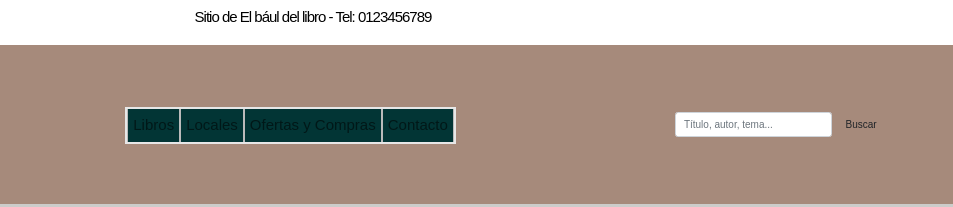
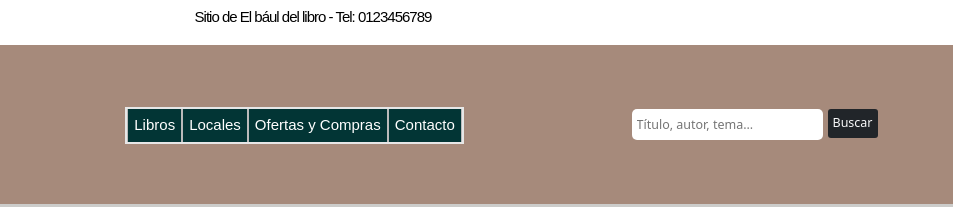
Before and after one commit to joaquingzapiola/joaquinrepo, a website: page index.html in a window 1280 px wide. Shown: the top 207 px of the page, 327-1280 px from the left. Drawn offline with nearby package versions, Linux system fonts and the light colour scheme; a web font is replaced by a local one.

Commit message:
actualización sass

```diff
--- a/index.html
+++ b/index.html
@@ -25,26 +25,26 @@
 				    <button class="navbar-toggler" type="button" data-bs-toggle="collapse" data-bs-target="#navbarSupportedContent" aria-controls="navbarSupportedContent" aria-expanded="false" aria-label="Toggle navigation">
 				    	<span class="navbar-toggler-icon"></span>
                     </button>
-                <div class="collapse navbar-collapse" id="navbarSupportedContent">
+                <div id="navbarSupportedContent"class="navbar-collapse collapse show" >
             	    <ul class="navbar-nav me-auto mb-2 mb-lg-0">
             		    <li class="nav-item">
-                            <a class="nav-link" aria-current="page" href="views/libros.html" target="_blank">Libros</a>
+                            <a class="nav-link text-white " aria-current="page" href="views/libros.html" target="_blank">Libros</a>
                         </li>
                         <li class="nav-item">
-                            <a class="nav-link" href="views/locales.html" target="_blank">Locales</a>
+                            <a class="nav-link text-white" href="views/locales.html" target="_blank">Locales</a>
                         </li>
                         <li class="nav-item">
-                            <a class="nav-link" href="views/ofertas-y-compras.html" target="_blank">
+                            <a class="nav-link text-white" href="views/ofertas-y-compras.html" target="_blank">
                                Ofertas y Compras
                             </a>
                         </li>
                         <li class="nav-item">
-                            <a class="nav-link" href="views/contacto.html#contacto" target="_blank">Contacto</a>
+                            <a class="nav-link text-white" href="views/contacto.html#contacto" target="_blank">Contacto</a>
                         </li>
                     </ul>
-                    <form class="d-flex">
-                        <input class="form-control me-2" type="search" placeholder="Título, autor, tema..." aria-label="Search">
-                        <button class="btn body__form--button body__form__button--click" type="submit">Buscar</button>
+                    <form class="d-flex justify-content-evenly">
+                        <input class="form-control-lg me-2 rounded border-0 p-2 h-25" id=inputGroup-sizing-lg type="search" placeholder="Título, autor, tema..." aria-label="Search">
+                        <button class="btn btn-lg btn-dark btn-outline-light border-0 w-25 p-2 h-25" type="submit">Buscar</button>
                     </form>
                 </div>
             </div>
--- a/scss/_body.scss
+++ b/scss/_body.scss
@@ -9,9 +9,7 @@
   padding: 6px 0px;
   box-sizing: border-box;
 }
-body{
-  font-family: 'Anek Telugu', sans-serif;
-}
+
 body main{
   box-sizing: border-box;
   text-align: center;
--- a/scss/_mediaQueries.scss
+++ b/scss/_mediaQueries.scss
@@ -85,6 +85,11 @@ nav{
 		margin-left: 70px;
 		margin-bottom: 10px;
 	}
+	.nav-link {
+    color: $white;
+    padding-right: 1.3rem;
+    padding-left: 1.3rem;
+  }
 	ul{
 		list-style: none;
 		margin: 2px,2px;
@@ -99,6 +104,8 @@ nav{
 			border-right:1px solid #bbb;
 			border-left: 1px solid #bbb;
 			display: inline-block;
+			padding-left: .1rem;
+      padding-right: .1rem;
 			a{
 				 display: block;
          color: #ffffff;
@@ -309,7 +316,7 @@ footer .btn-group-lg > .btn, .btn-lg {
 footer{
 	margin:10px;
 	padding: 10px 5px;
-	border: #000 0px solid;
+	border: $black 0px solid;
 	width: 100vw;
 	box-sizing: border-box;
 	background-color:#ffffff;
--- a/scss/_nav.scss
+++ b/scss/_nav.scss
@@ -60,6 +60,10 @@ nav{
 	    background-color: rgb(1, 89, 89);
 	    color: $white;
     }
+
+    .navbar-collapse{
+                margin: 0 9vw;
+            }
     .nav-item{
         color: $white;
   	}
@@ -82,19 +86,25 @@ nav{
 
     form{
 	    text-align: right;
-	    margin: 0px 10px;
+	    margin-top: 2vh;
+	    margin-bottom: 1vh;
+	    .d-flex{
+		    margin: 2vh 0;
+		    input{
+		        .form-control{
+		            font-size: 1.3rem;
+                }
+		    }
+        }
+        .rounded {
+            border-radius: 0.5rem !important;
+        }
+
 	    button{
 	    	.btn{
 	            padding-right: 1.5rem;
             }
-            .btn-outline-success {
-                color: #fff;
-                background-color: #1e2626;
-                font-size: 1.2rem;
-            }
-            .btn-outline-success {
-                border-color: #1e2626;
-            }
+
             .body__form--button{
 	            background-color: rgb(30, 38, 38);
 			    border: none;
@@ -113,24 +123,7 @@ nav{
 				transition-duration: 0.4s;
 				cursor: pointer;
 			}
-			.body__form__button--click:hover {
-                background-color: #ffffff;;
-                color: #555555;
-            }
 		}
-	    .d-flex{
-		    margin: 2vh 0;
-		    input{
-		        .form-control{
-		            font-size: 1.3rem;
-                }
-		    }
-        }
-	    label{
-	        font-family: 'Anek Telugu', sans-serif;
-	        font-size: 1.2rem;
-	        color: #ffffff;
-	    }
     }
 
 	.navbar{
@@ -155,9 +148,7 @@ nav{
                 text-decoration: none;
                 white-space: nowrap;
 			}
-			.navbar-collapse{
-                margin: 0 9vw;
-            }
+
         }
     }
 }
```
Also changed, not shown: css/main.css.
